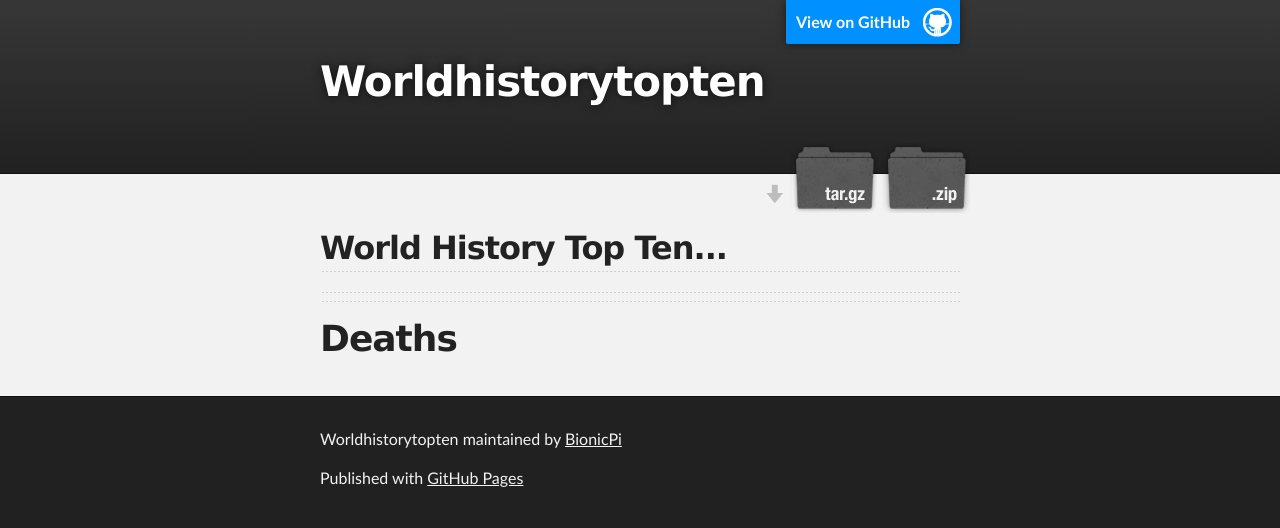
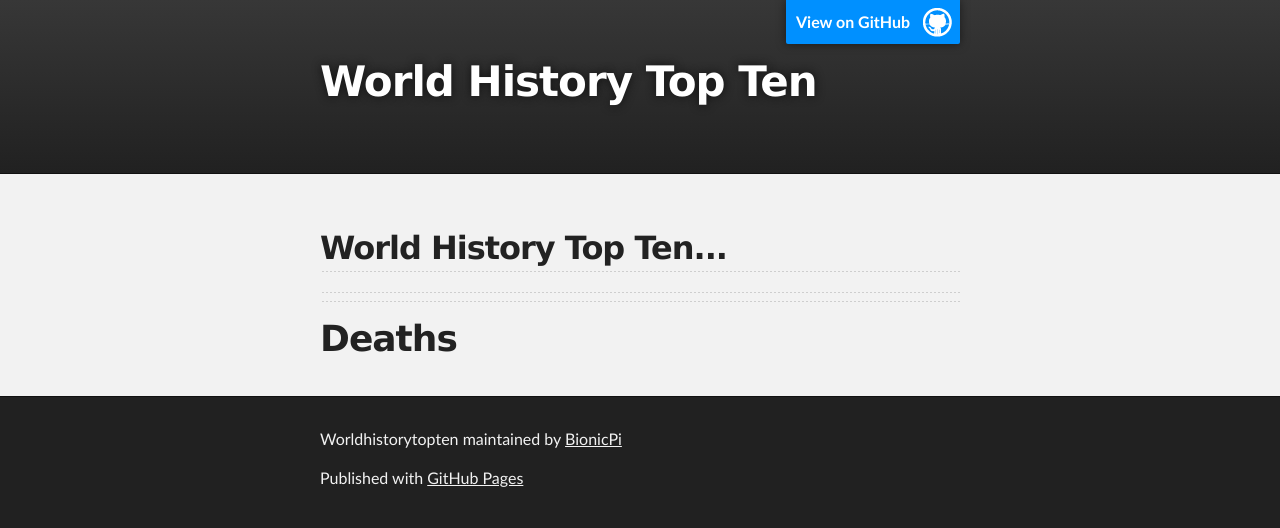
Before and after one commit to BionicPi/WorldHistoryTopTen, a plain HTML site: page index.html in a window 1280 px wide. Drawn offline with Linux system fonts and the light colour scheme.

Commit message:
Update index.html

```diff
--- a/index.html
+++ b/index.html
@@ -8,7 +8,7 @@
 
     <link rel="stylesheet" type="text/css" media="screen" href="stylesheets/stylesheet.css">
 
-    <title>Worldhistorytopten</title>
+    <title>World History Top Ten</title>
   </head>
 
   <body>
@@ -18,13 +18,8 @@
         <header class="inner">
           <a id="forkme_banner" href="https://github.com/BionicPi/WorldHistoryTopTen">View on GitHub</a>
 
-          <h1 id="project_title">Worldhistorytopten</h1>
+          <h1 id="project_title">World History Top Ten</h1>
           <h2 id="project_tagline"></h2>
-
-            <section id="downloads">
-              <a class="zip_download_link" href="https://github.com/BionicPi/WorldHistoryTopTen/zipball/master">Download this project as a .zip file</a>
-              <a class="tar_download_link" href="https://github.com/BionicPi/WorldHistoryTopTen/tarball/master">Download this project as a tar.gz file</a>
-            </section>
         </header>
     </div>
 
```
